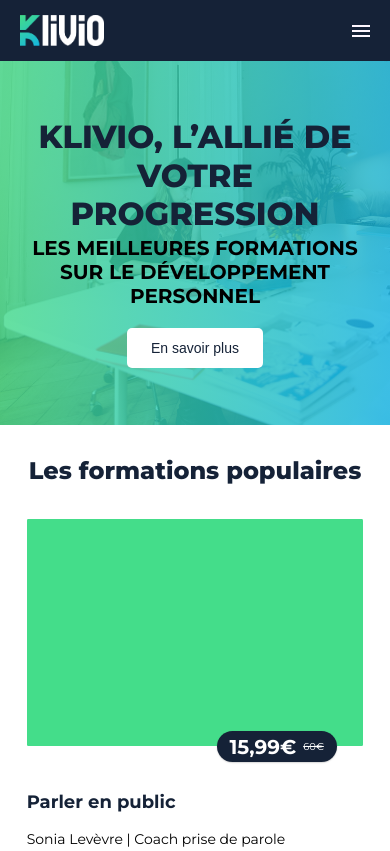
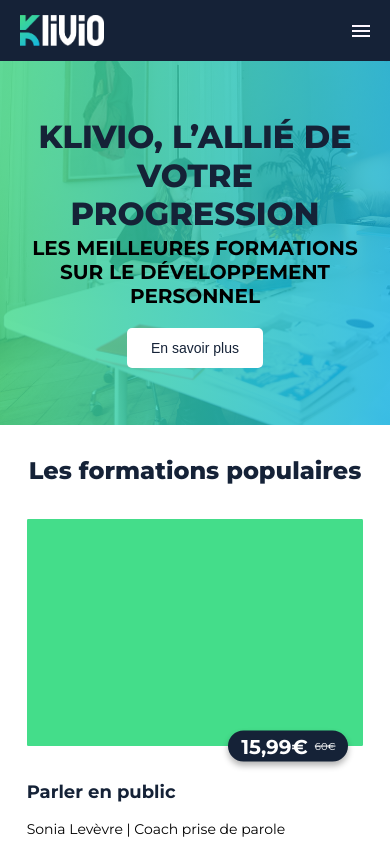
Before and after one commit to jonathandecroix28-max/site-statique, a plain HTML site: page index.html in a window 390 px wide. Shown: the top 851 px of the page. Drawn offline with Linux system fonts and the light colour scheme.

Commit message:
Klivio Html-Css

```diff
--- a/index.css
+++ b/index.css
@@ -68,9 +68,6 @@
     font-size: 0.9vw;
     font-weight: 500;
     color: #FFFFFF;
-    white-space: nowrap;
-    font-family: Montserrat;
-
     line-height: 100%;
     letter-spacing: -1.5%;
     text-align: center;
@@ -79,8 +76,6 @@
     height: 18px;
     margin-left: 7vw;
     margin-right: 8.5vw;
-
-
 }
 
 #champs-head {
@@ -230,31 +225,53 @@
 }
 
 .formation {
-    width: 18.25vw;
+    width: 305px;
     padding: 0.9vw;
-    position: relative;
-    flex-shrink: 0;
+    flex: 1 1 calc(25% - 5.36%);
+    min-width: 250px;
+    max-width: 305px;
 }
 
 .formation img {
     width: 100%;
     border-radius: 0.35vw;
+    width: 305px;
+
+    min-width: 250px;
+
+}
+
+
+.image-container {
+    position: relative;
+    width: 100%;
+
+}
+
+.image-container img {
+    width: 100%;
+    display: block;
+    border-radius: 0.35vw;
 }
 
 .prix {
-    position: relative;
-    top: -0.9vw;
-    left: 72%;
-    transform: translateX(-50%);
+    position: absolute;
+    z-index: 10;
+    bottom: 0;
+    right: 15px;
+    transform: translateY(50%);
     background-color: #152237;
-    border-radius: 5vw;
-    width: 7.14vw;
-    height: 1.8vw;
+    color: white;
+    border-radius: 50px;
+    padding: 5px 15px;
     display: flex;
     align-items: center;
     justify-content: center;
-    gap: 0.4vw;
-    box-shadow: 0 0.2vw 0.4vw rgba(0, 0, 0, 0.2);
+    gap: 5px;
+    box-shadow: 0 4px 6px rgba(0, 0, 0, 0.3);
+    top: auto;
+    left: auto;
+    margin: 0;
 }
 
 .nv-prix p {
@@ -276,6 +293,7 @@
     margin: 0.5vw 0;
     font-size: 1.2vw;
     color: #152237;
+    padding-top: 21px;
 }
 
 .personne {
@@ -416,7 +434,7 @@
     align-items: flex-start;
     gap: 0.89vw;
     margin-bottom: 0.89vw;
-    font-size: 1.07vw;
+    font-size: 1.4vw;
     line-height: 1.5;
     font-weight: 500;
 }
@@ -565,7 +583,7 @@
 
 #ligne-bloc {
     width: 100%;
-    height: 0.5vw;
+    height: 1vw;
     background: linear-gradient(90deg, #44DD8A 0%, #15B7E2 100%);
     border: none;
     margin: 0 0 4vw 0;
@@ -582,7 +600,6 @@
 
 #image {
     width: 14.5vw;
-
 }
 
 #list {
@@ -654,7 +671,7 @@
 
 #ligne {
     width: 80%;
-    height: 1px;
+    height: 2px;
     background-color: #44DD8A;
     border: none;
     margin: 4vw auto 2vw auto;
@@ -686,9 +703,11 @@
     width: 1.4vw;
 }
 
-#block {
+#reseaux-sociaux {
     display: flex;
     flex-direction: row;
+    gap: 24px;
+    font-size: 0.9vw;
 }
 
 
@@ -731,6 +750,19 @@
         display: block;
         font-size: 24px;
         color: white;
+    }
+
+    .image-container {
+        position: relative;
+        width: 100%;
+
+        margin-bottom: 0;
+    }
+
+    .image-container img {
+        width: 100%;
+        display: block;
+        border-radius: 0.35vw;
     }
 
     #champs-head,
@@ -789,12 +821,14 @@
         border-radius: 10px;
     }
 
+
+
     .prix {
         width: 120px;
         height: 31.15px;
         gap: 7px;
-        top: -15px;
-        left: 250px;
+
+
         border-radius: 93px;
     }
 
@@ -853,6 +887,10 @@
         flex-direction: column;
         padding: 40px 20px;
         height: auto;
+    }
+
+    #à-propos {
+        padding: 0;
     }
 
     #author {
@@ -918,7 +956,6 @@
         font-size: 14px;
     }
 
-    /* -- CONTACT -- */
     .input {
         flex-direction: column;
         gap: 15px;
@@ -972,7 +1009,6 @@
     footer ul li {
         font-size: 14px;
         justify-content: center;
-        /* Centre les icones */
     }
 
     .boutons {
--- a/index.html
+++ b/index.html
@@ -45,6 +45,7 @@
 			<h2 id="title">Les formations populaires</h2>
 			<div id="les-formation">
 				<div class="formation">
+					<div class="image-container">
 						<img src="ressources/img-course.png" alt="fond-vert">
 						<div class="prix">
 							<div class="nv-prix">
@@ -52,6 +53,7 @@
 							</div>
 							<div class="an-prix">
 								<p>60€</p>
+							</div>
 						</div>
 					</div>
 					<h3>Parler en public</h3>
@@ -69,6 +71,7 @@
 				</div>
 
 				<div class="formation">
+					<div class="image-container">
 						<img src="ressources/img-course.png" alt="fond-vert">
 						<div class="prix">
 							<div class="nv-prix">
@@ -76,6 +79,7 @@
 							</div>
 							<div class="an-prix">
 								<p>60€</p>
+							</div>
 						</div>
 					</div>
 					<h3>Gérer le stress</h3>
@@ -91,6 +95,7 @@
 				</div>
 
 				<div class="formation">
+					<div class="image-container">
 						<img src="ressources/img-course.png" alt="fond-vert">
 						<div class="prix">
 							<div class="nv-prix">
@@ -98,6 +103,7 @@
 							</div>
 							<div class="an-prix">
 								<p>60€</p>
+							</div>
 						</div>
 					</div>
 					<h3>Travailler en équipe</h3>
@@ -113,6 +119,7 @@
 				</div>
 
 				<div class="formation">
+					<div class="image-container">
 						<img src="ressources/img-course.png" alt="fond-vert">
 						<div class="prix">
 							<div class="nv-prix">
@@ -120,6 +127,7 @@
 							</div>
 							<div class="an-prix">
 								<p>60€</p>
+							</div>
 						</div>
 					</div>
 					<h3>Gérer son temps</h3>
@@ -143,6 +151,7 @@
 			<h2 id="title2">Les formations récentes</h2>
 			<div id="les-formation2">
 				<div class="formation">
+					<div class="image-container">
 						<img src="ressources/img-course.png" alt="fond-vert">
 						<div class="prix">
 							<div class="nv-prix">
@@ -150,6 +159,7 @@
 							</div>
 							<div class="an-prix">
 								<p>60€</p>
+							</div>
 						</div>
 					</div>
 					<h3>Mieux communiquer</h3>
@@ -165,6 +175,7 @@
 				</div>
 
 				<div class="formation">
+					<div class="image-container">
 						<img src="ressources/img-course.png" alt="fond-vert">
 						<div class="prix">
 							<div class="nv-prix">
@@ -172,6 +183,7 @@
 							</div>
 							<div class="an-prix">
 								<p>60€</p>
+							</div>
 						</div>
 					</div>
 					<h3>Maîtriser ses émotions</h3>
@@ -187,6 +199,7 @@
 				</div>
 
 				<div class="formation">
+					<div class="image-container">
 						<img src="ressources/img-course.png" alt="fond-vert">
 						<div class="prix">
 							<div class="nv-prix">
@@ -194,6 +207,7 @@
 							</div>
 							<div class="an-prix">
 								<p>60€</p>
+							</div>
 						</div>
 					</div>
 					<h3>Résoudre les problèmes</h3>
@@ -209,6 +223,7 @@
 				</div>
 
 				<div class="formation">
+					<div class="image-container">
 						<img src="ressources/img-course.png" alt="fond-vert">
 						<div class="prix">
 							<div class="nv-prix">
@@ -216,6 +231,7 @@
 							</div>
 							<div class="an-prix">
 								<p>60€</p>
+							</div>
 						</div>
 					</div>
 					<h3>Leadership positif</h3>
@@ -300,7 +316,9 @@
 		</section>
 
 		<section id="author">
+			<div class="author-img-wrapper">
 				<img src="ressources/become-author.png" alt="Devenir auteur">
+			</div>
 			<div class="liste">
 				<h2>Créez vos formations avec Klivio</h2>
 				<ul class="liste-author">
@@ -404,7 +422,7 @@
 			<div id="copy">
 				<p>&copy; Klivio - 2025</p>
 			</div>
-			<div id="block">
+			<div id="reseaux-sociaux">
 				<p>Suivez-nous</p>
 				<div class="icon-logo">
 					<a href="https://www.facebook.com/" target="_blank"><img src="ressources/facebook.svg"
```
Lines whose indentation alone changed are shown as unchanged.
